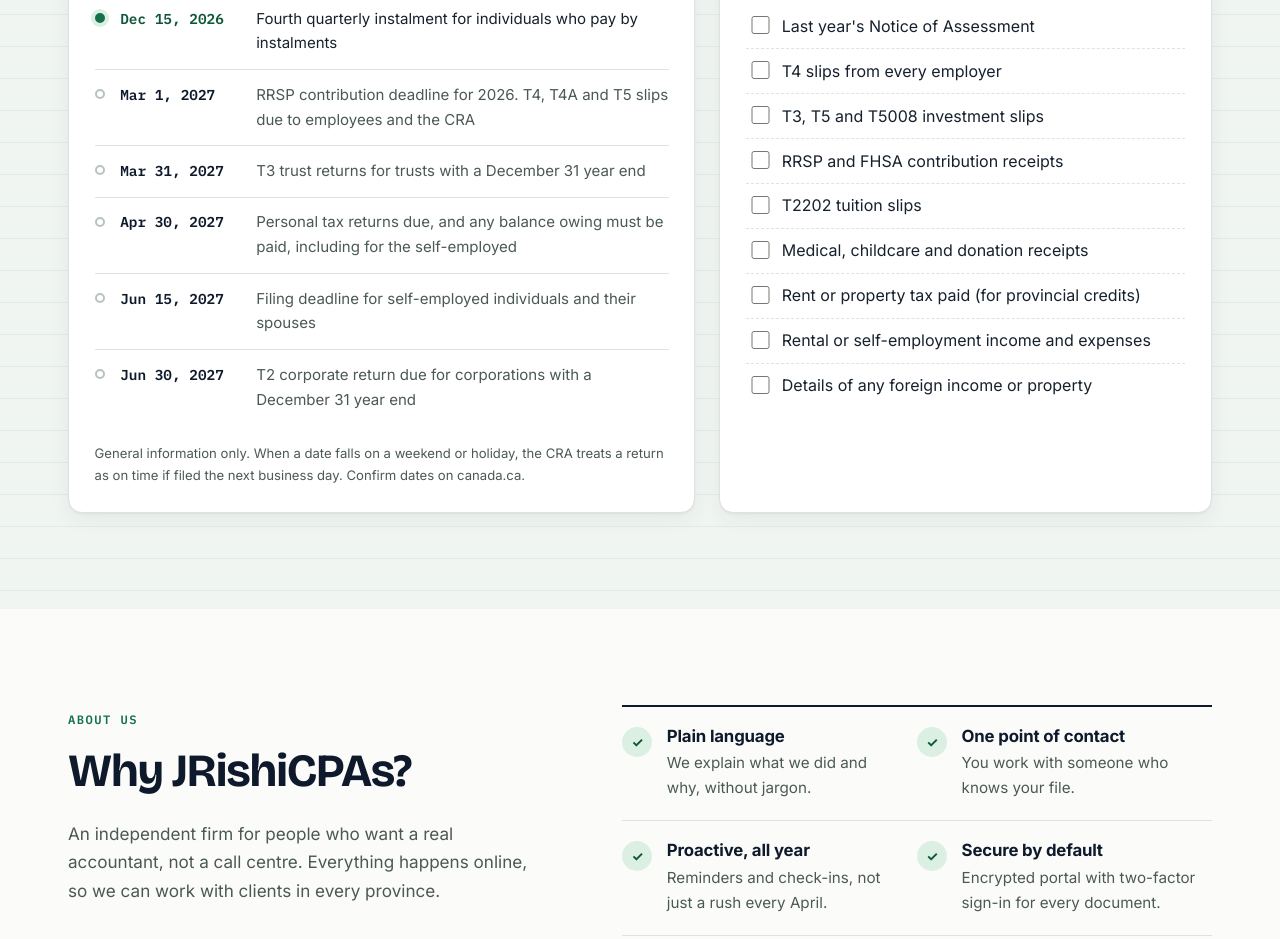
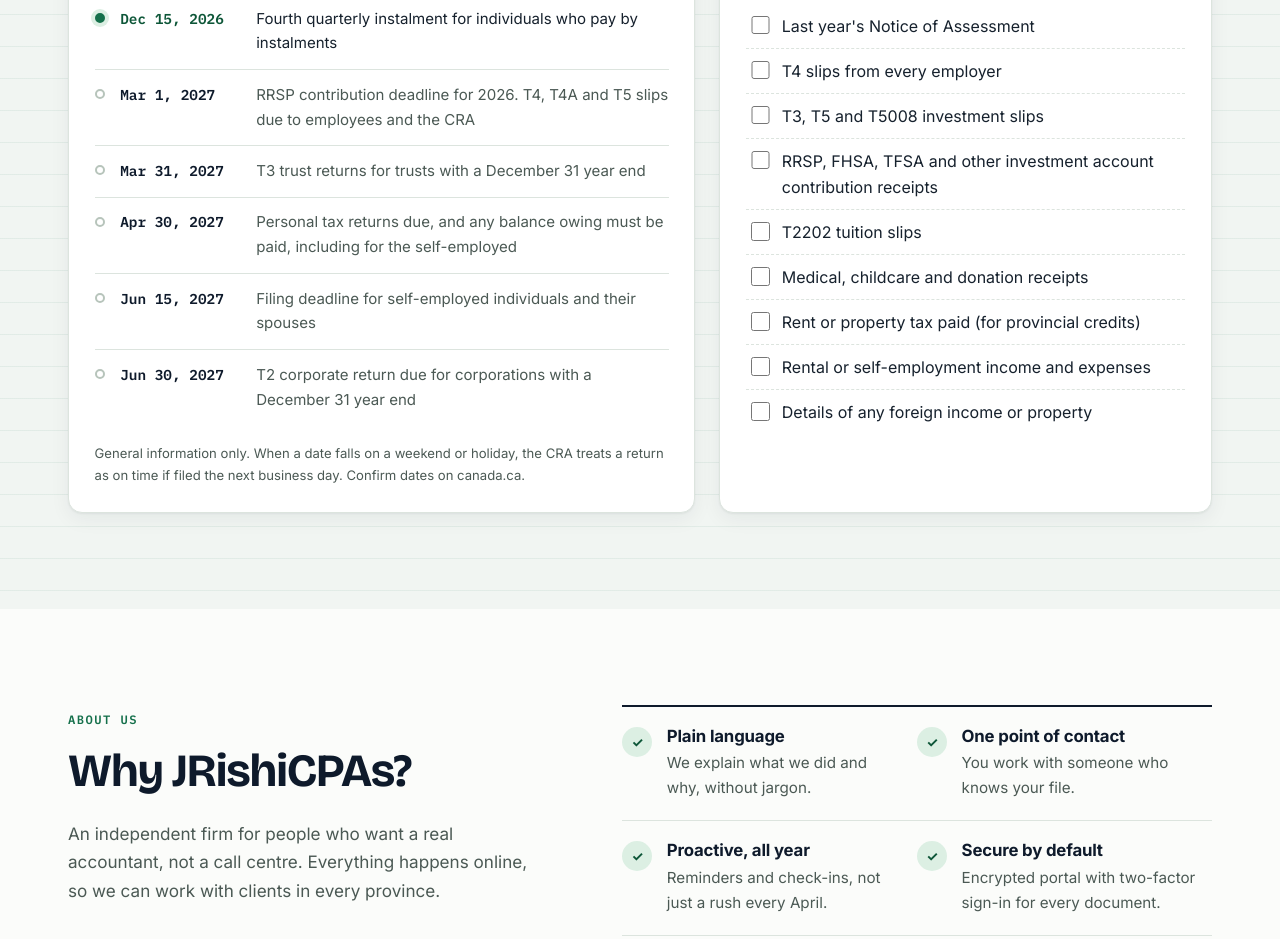
Before and after one commit to jatinrishi5/Test, a plain HTML site: page index.html in a window 1280 px wide. Shown: the part 4420-5359 px from the top of the page. Drawn offline with nearby package versions, Linux system fonts and the light colour scheme.

Commit message:
Checklist: include TFSA and other investment account receipts
Co-Authored-By: Claude Opus 5.5 <noreply@anthropic.com>
Claude-Session: https://claude.ai/code/session_016HqUpXuTDcdG4TVP4Bqcid

```diff
--- a/index.html
+++ b/index.html
@@ -476,7 +476,7 @@
                 <li><label><input type="checkbox"> Last year's Notice of Assessment</label></li>
                 <li><label><input type="checkbox"> T4 slips from every employer</label></li>
                 <li><label><input type="checkbox"> T3, T5 and T5008 investment slips</label></li>
-                <li><label><input type="checkbox"> RRSP and FHSA contribution receipts</label></li>
+                <li><label><input type="checkbox"> RRSP, FHSA, TFSA and other investment account contribution receipts</label></li>
                 <li><label><input type="checkbox"> T2202 tuition slips</label></li>
                 <li><label><input type="checkbox"> Medical, childcare and donation receipts</label></li>
                 <li><label><input type="checkbox"> Rent or property tax paid (for provincial credits)</label></li>
```
